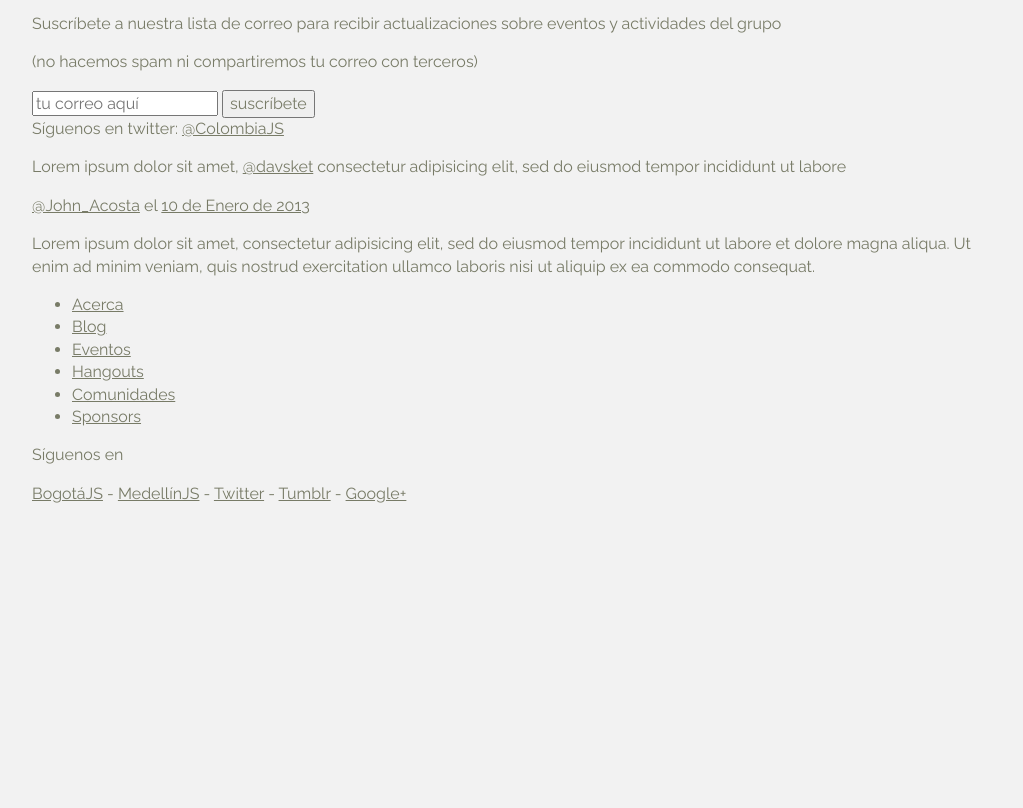
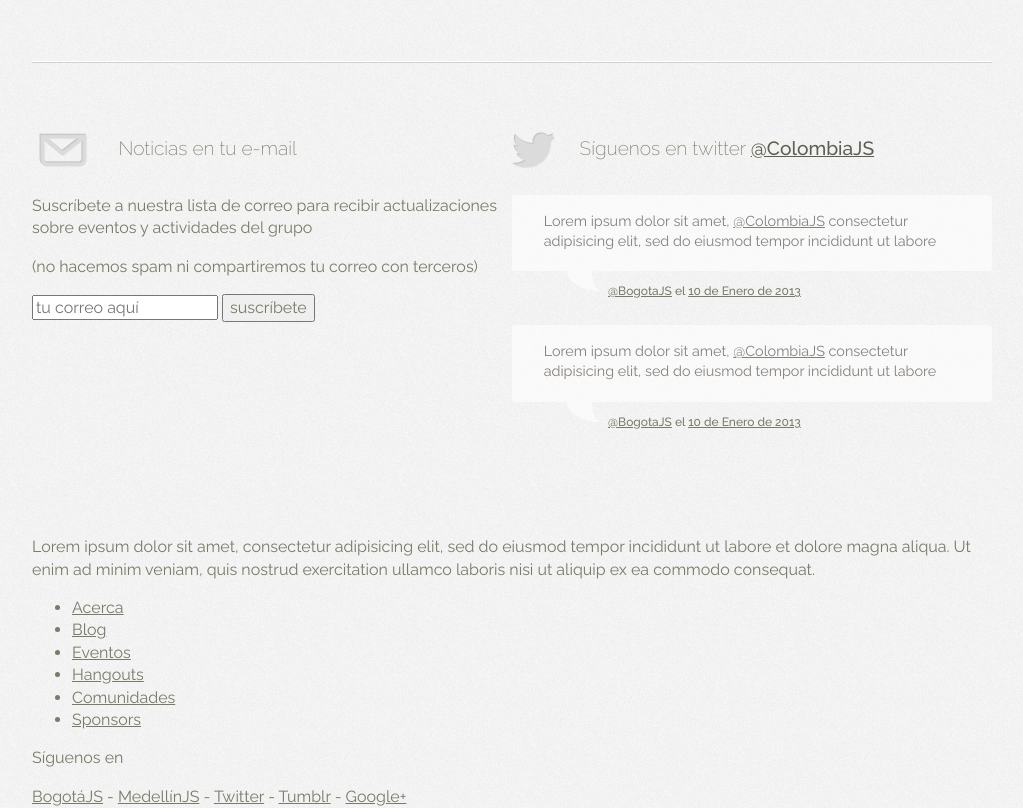
Before and after one commit to ColombiaJS/temp-coljs, a website: page content/index.html in a window 1280 px wide. Shown: the part 2401-3209 px from the top of the page, without its empty margins (128-1151 px from the left). Before the commit the page ends 2906 px from the top, so only its background shows below. Drawn offline with nearby package versions, Linux system fonts and the light colour scheme; a web font is replaced by a local one.

Commit message:
lo que va del home, falta terminar el footer

```diff
--- a/content/index.html
+++ b/content/index.html
@@ -262,11 +262,11 @@
 				</a>
 			</section>
 		</section>
-		<footer id="footer">
 
-			<div class="two-col">
-				<section class="subscribe">
+		<aside class="social">
+			<section class="social__subscribe">
 				<div class="inner">
+					<h4 class="social__title">Noticias en tu e-mail</h4>
 					<p>
 						Suscríbete a nuestra lista de correo para recibir actualizaciones sobre eventos y actividades del grupo
 					</p>
@@ -279,17 +279,27 @@
 				</div>
 			</section>
 
-				<section class=" col twitter">
+			<section class="social__twitter">
 				<div class="inner">
-						Síguenos en twitter: <a href="http://twitter" target="_blank">@ColombiaJS</a>
-						<p class="message">Lorem ipsum dolor sit amet, <a href="http://twitter.com/davsket" title="">@davsket</a> consectetur adipisicing elit, sed do eiusmod tempor incididunt ut labore</p>
-						<footer>
-							<a class="user" href="http://twitter.com/John_Acosta" target="_blank">@John_Acosta</a> el
-							<a class="date" href="http://twitter.com/John_Acosta/status/26262626" target="_blank">10 de Enero de 2013</a>
+					<h4 class="social__title">Síguenos en twitter <a href="http://twitter" target="_blank">@ColombiaJS</a></h4>
+					<article class="social__tweet">
+						<div class="social__tweet__message">Lorem ipsum dolor sit amet, <a href="http://twitter.com/colombiajs" title="">@ColombiaJS</a> consectetur adipisicing elit, sed do eiusmod tempor incididunt ut labore</div>
+						<footer class="social__tweet__footer">
+							<a class="social__tweet__user" href="http://twitter.com/John_Acosta" target="_blank">@BogotaJS</a> el
+							<a class="social__tweet__date" href="http://twitter.com/John_Acosta/status/26262626" target="_blank">10 de Enero de 2013</a>
 						</footer>
+					</article>
+					<article class="social__tweet">
+						<div class="social__tweet__message">Lorem ipsum dolor sit amet, <a href="http://twitter.com/colombiajs" title="">@ColombiaJS</a> consectetur adipisicing elit, sed do eiusmod tempor incididunt ut labore</div>
+						<footer class="social__tweet__footer">
+							<a class="social__tweet__user" href="http://twitter.com/John_Acosta" target="_blank">@BogotaJS</a> el
+							<a class="social__tweet__date" href="http://twitter.com/John_Acosta/status/26262626" target="_blank">10 de Enero de 2013</a>
+						</footer>
+					</article>
 				</div>
 			</section>
-			</div>
+		</aside>
+		<footer id="footer">
 
 			<p>
 				Lorem ipsum dolor sit amet, consectetur adipisicing elit, sed do eiusmod
--- /dev/null
+++ b/content/sass/components/_block-social.sass
@@ -0,0 +1,90 @@
+.social
+	margin-top: 4em
+	padding-top: 4em
+	padding-bottom: 4em
+	display: flex
+	position: relative
+
+	&:before
+		content: " "
+		border-top: 1px solid white
+		border-bottom: 1px solid $hr-color
+		display: block
+		top: 0
+		left: 0
+		right: 0
+		position: absolute
+
+.social__subscribe,
+.social__twitter
+	flex: 1
+
+.social__title
+	font-weight: 100
+	font-size: 1.2em
+	margin: 0 0 1em
+
+	&:before
+		font-family: icomoon
+		font-size: 2.2em
+		vertical-align: middle
+		display: inline-block
+		margin-right: 0.6em
+
+	.social__subscribe &:before,
+	.social__twitter &:before
+		// color: #dbdbdb
+		color: rgba(0,0,0,0)
+		text-shadow: 0.025em 0.025em 0.025em #dbdbdb, 0 0 0 darken(#dbdbdb, 10)
+		font-weight: 100
+		-webkit-font-smoothing: antialiased
+
+
+	.social__subscribe &:before
+		content: "\e601"
+
+	.social__twitter &:before
+		content: "\e600"
+
+	> a
+		font-weight: 500
+		color: darken($main-color, 10%)
+
+
+.social__tweet
+	margin-bottom: 1.6em
+
+.social__tweet__message
+	background: rgba(255, 255, 255, 0.6)
+	padding: 1.1em 2.2em 1.4em
+	font-size: 0.9em
+	color: #86807B
+	position: relative
+	+border-radius( 3px )
+
+	&:before
+		top: 100%
+		background: rgba(255, 255, 255, 0.6)
+		width: 35px
+		height: 20px
+		left: 55px
+		content: " "
+		position: absolute
+		border-radius: 0 0 0 100%
+
+	&:after
+		top: 100%
+		left: 80px
+		width: 10px
+		height: 20px
+		background: #f2f2f2 image-url("background.jpg")
+		content: " "
+		position: absolute
+		border-radius: 0 0 0 100%
+
+
+.social__tweet__footer
+	font-size: 0.75em
+	padding-left: 20%
+	padding-top: 1em
+	font-weight: 500
--- a/content/sass/index.sass
+++ b/content/sass/index.sass
@@ -34,5 +34,6 @@
 @import "components/block-recent-activity"
 @import "components/block-testimonials"
 @import "components/block-sponsor"
+@import "components/block-social"
 
 @import "sections/home"
--- a/content/sass/shared/_general.sass
+++ b/content/sass/shared/_general.sass
@@ -15,7 +15,7 @@
 //	Default color
 //----------------
 html, body
-	background: #f2f2f2
+	background: #f2f2f2 image-url("background.jpg")
 
 body
 	color: $main-color
```
Also changed, not shown: content/css/index.css, content/img/background.jpg (added). Lines whose indentation alone changed are shown as unchanged.
